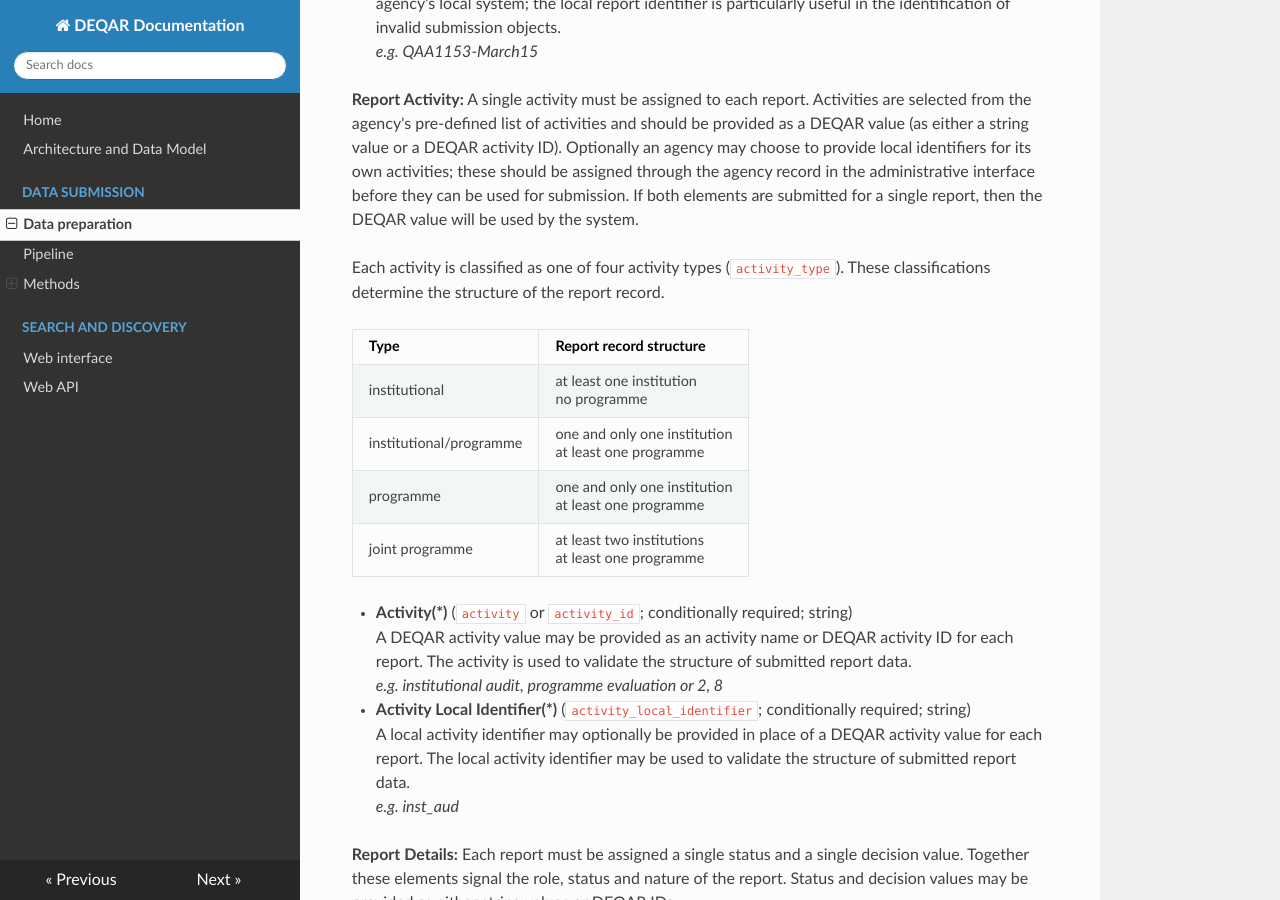
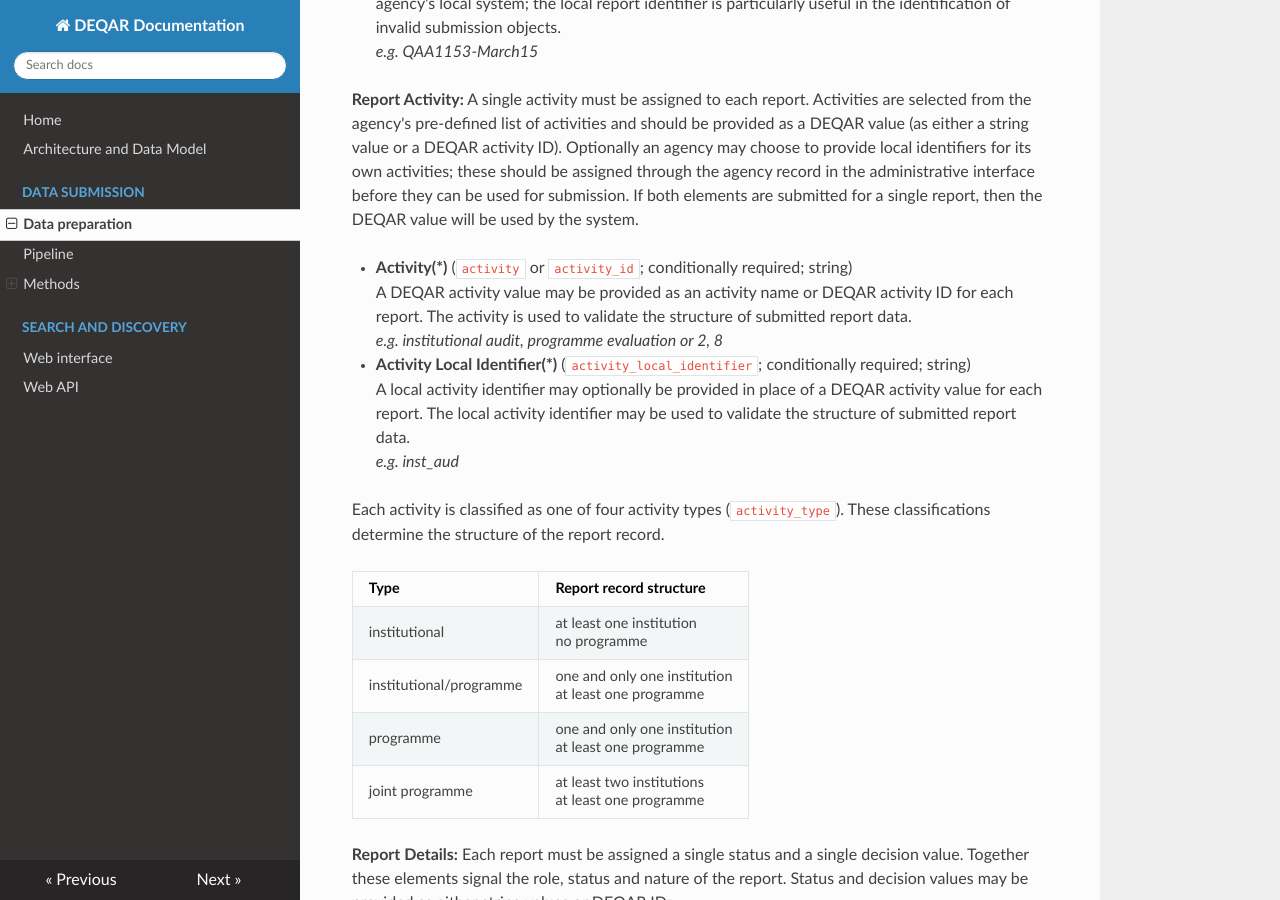
Before and after one commit to EQAR/deqar-docs, an MkDocs documentation site: the page built from docs/submission_object_fields.md, in a window 1280 px wide and 900 px high, scrolled down 1283 px. Built offline with MkDocs 1.6.1, drawn with Linux system fonts in a browser that asks for light colours; nearby versions of some CDN libraries; old or Windows-style settings are respelled for this version of MkDocs; part of the change alters nothing that is shown.

```diff
--- a/docs/submission_object_fields.md
+++ b/docs/submission_object_fields.md
@@ -28,6 +28,14 @@ The report identifier used in the agency's local system should be provided for e
 
 **Report Activity:** A single activity must be assigned to each report. Activities are selected from the agency's pre-defined list of activities and should be provided as a DEQAR value (as either a string value or a DEQAR activity ID). Optionally an agency may choose to provide local identifiers for its own activities; these should be assigned through the agency record in the administrative interface before they can be used for submission. If both elements are submitted for a single report, then the DEQAR value will be used by the system.
 
+- **Activity(\*)** (<code>activity</code> or <code>activity_id</code>; conditionally required; string)
+A DEQAR activity value may be provided as an activity name or DEQAR activity ID for each report. The activity is used to validate the structure of submitted report data.
+*e.g. institutional audit, programme evaluation or 2, 8*
+
+- **Activity Local Identifier(\*)** (<code>activity_local_identifier</code>; conditionally required; string)
+A local activity identifier may optionally be provided in place of a DEQAR activity value for each report. The local activity identifier may be used to validate the structure of submitted report data.
+*e.g. inst_aud*
+
 Each activity is classified as one of four activity types (<code>activity_type</code>). These classifications determine the structure of the report record.
 
 |Type                   |Report record structure        |
@@ -37,13 +45,6 @@ Each activity is classified as one of four activity types (<code>activity_type</
 |programme              |one and only one institution<br>at least one programme|
 |joint programme        |at least two institutions<br>at least one programme|
 
-- **Activity(\*)** (<code>activity</code> or <code>activity_id</code>; conditionally required; string)
-A DEQAR activity value may be provided as an activity name or DEQAR activity ID for each report. The activity is used to validate the structure of submitted report data.
-*e.g. institutional audit, programme evaluation or 2, 8*
-
-- **Activity Local Identifier(\*)** (<code>activity_local_identifier</code>; conditionally required; string)
-A local activity identifier may optionally be provided in place of a DEQAR activity value for each report. The local activity identifier may be used to validate the structure of submitted report data.
-*e.g. inst_aud*
 
 **Report Details:** Each report must be assigned a single status and a single decision value. Together these elements signal the role, status and nature of the report.  Status and decision values may be provided as either string values or DEQAR IDs.
 
```
